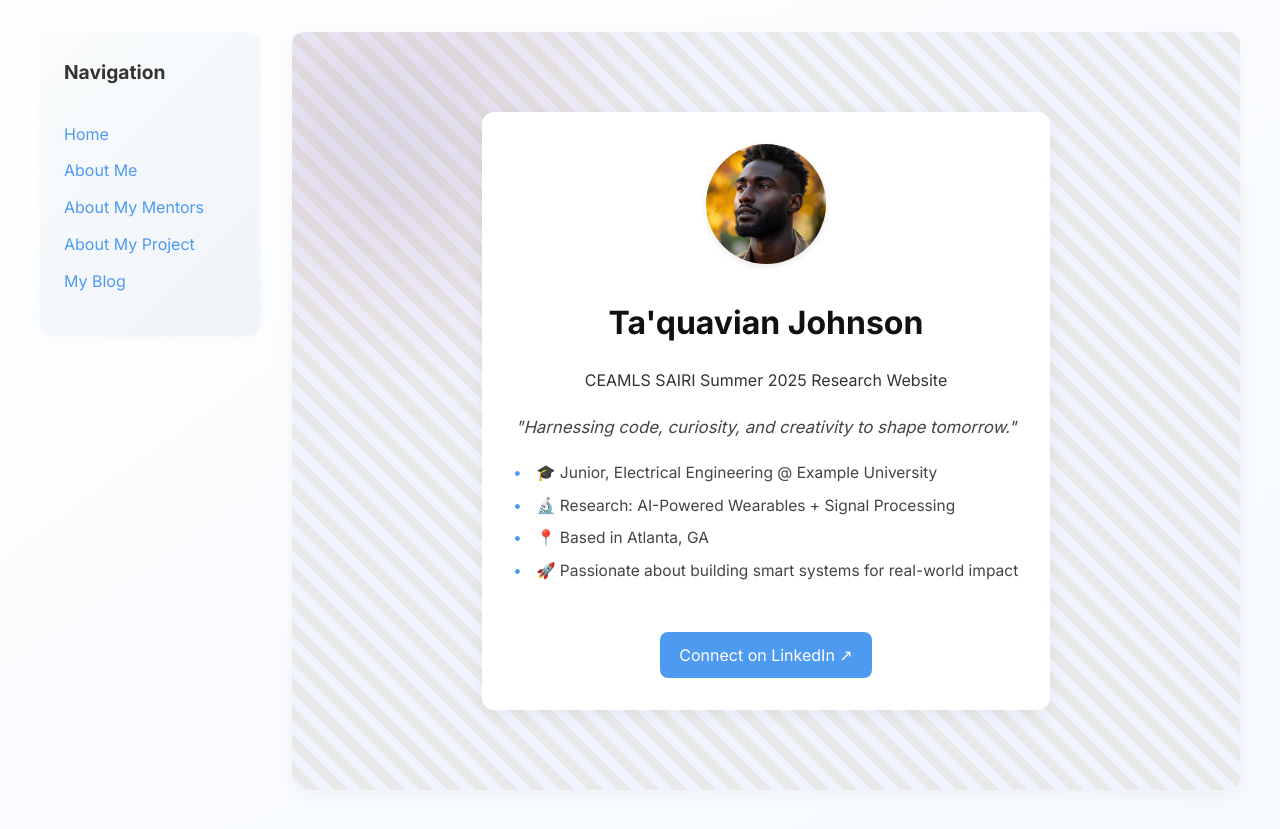
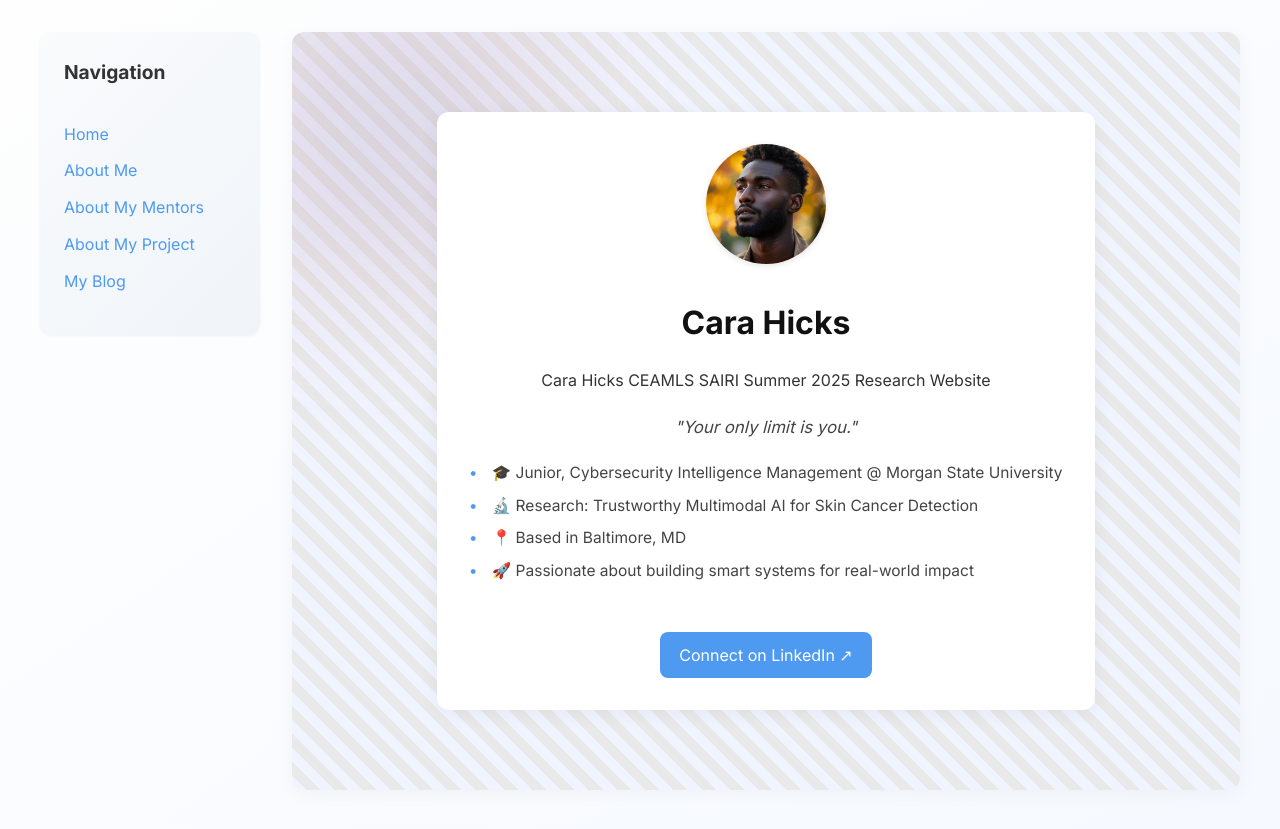
Before and after one commit to 4Carah/4Carah.github.io, a Jekyll site: the page built from index.md, in a window 1280 px wide. Shown: the top 829 px of the page. Built offline with Jekyll 4.4.1, drawn with Linux system fonts in a browser that asks for light colours.

Commit message:
Update index.md

```diff
--- a/index.md
+++ b/index.md
@@ -1,14 +1,14 @@
 ---
 layout: home
-title: Ta'quavian Johnson
-description: CEAMLS SAIRI Summer 2025 Research Website
+title: Cara Hicks
+description: Cara Hicks CEAMLS SAIRI Summer 2025 Research Website
 
-motto: "Harnessing code, curiosity, and creativity to shape tomorrow."
+motto: "Your only limit is you."
 
 quick_facts:
-  - "🎓 Junior, Electrical Engineering @ Example University"
-  - "🔬 Research: AI-Powered Wearables + Signal Processing"
-  - "📍 Based in Atlanta, GA"
+  - "🎓 Junior, Cybersecurity Intelligence Management @ Morgan State University"
+  - "🔬 Research: Trustworthy Multimodal AI for Skin Cancer Detection"
+  - "📍 Based in Baltimore, MD"
   - "🚀 Passionate about building smart systems for real-world impact"
 
 linkedin: https://www.linkedin.com/in/taquavian-johnson/
```
